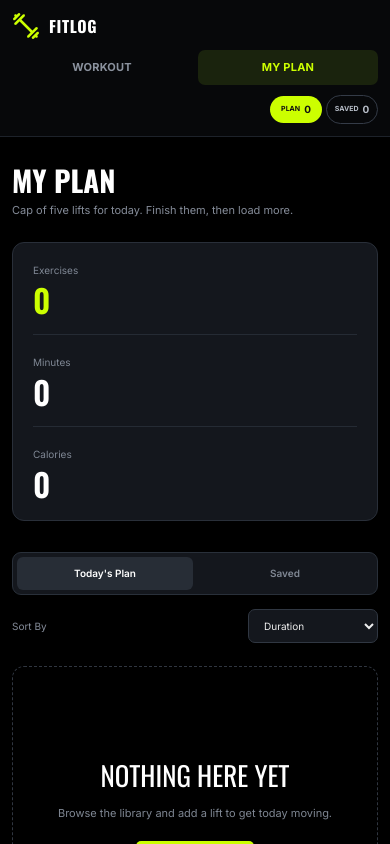
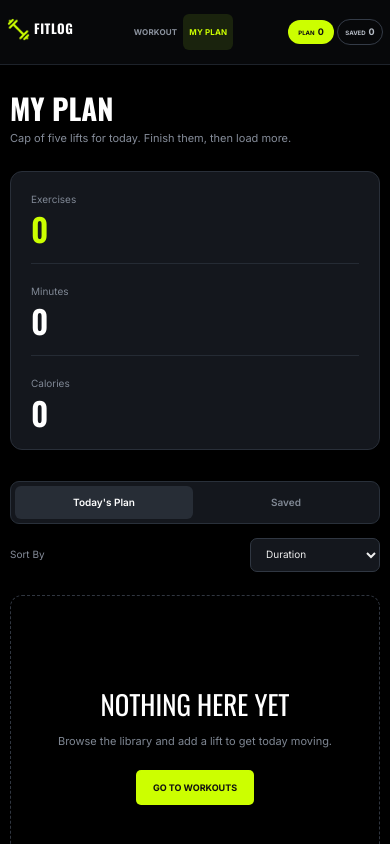
Before and after one commit to diptadevroy091-gif/ASSIGNMENT-06, a Next.js app: page /my-plan in a window 390 px wide. Shown: the top 844 px of the page. Built offline with nearby package versions, Linux system fonts and the light colour scheme.

Commit message:
Fix Responsive

```diff
--- a/app/globals.css
+++ b/app/globals.css
@@ -11,25 +11,23 @@
   --surface: #14171d;
   --surface-2: #181b22;
   --surface-3: #101318;
-
   --border: #2a303a;
   --border-soft: #222730;
-
   --text: #f5f5f5;
   --muted: #858c99;
   --muted-2: #69717e;
-
   --lime: #ccff00;
   --lime-dark: #b9eb00;
-
   --danger: #ff5c5c;
   --danger-dark: #e04444;
-
   --success: #7dff4f;
   --success-dark: #58d934;
-
   --radius: 10px;
 }
+
+/* =========================================================
+   RESET
+========================================================= */
 
 * {
   box-sizing: border-box;
@@ -39,8 +37,14 @@ html {
   scroll-behavior: smooth;
 }
 
+html,
 body {
   margin: 0;
+  padding: 0;
+  min-height: 100%;
+}
+
+body {
   background: var(--bg);
   color: var(--text);
   font-family: "Inter", sans-serif;
@@ -49,7 +53,8 @@ body {
 body,
 button,
 input,
-select {
+select,
+textarea {
   font-family: "Inter", sans-serif;
 }
 
@@ -73,7 +78,7 @@ img {
 }
 
 /* =========================================================
-   NAVBAR
+   NAVBAR - DESKTOP
 ========================================================= */
 
 .navbar {
@@ -82,7 +87,7 @@ img {
   z-index: 1000;
   width: 100%;
   height: 72px;
-  background: rgba(8, 9, 11, 0.96);
+  background: rgba(8, 9, 11, 0.97);
   border-bottom: 1px solid #1d222a;
   backdrop-filter: blur(12px);
 }
@@ -98,7 +103,7 @@ img {
 }
 
 /* =========================================================
-   NAVBAR LOGO
+   LOGO
 ========================================================= */
 
 .navbar-brand {
@@ -113,27 +118,11 @@ img {
   letter-spacing: 0.04em;
 }
 
-.navbar-logo-mark {
-  width: 25px;
-  height: 25px;
-
-  display: flex;
-  align-items: center;
-  justify-content: center;
-
-  border-radius: 5px;
-  background: var(--lime);
-  color: #111;
-
-  font-family: "Oswald", sans-serif;
-  font-size: 15px;
-  font-weight: 700;
-}
-
 .navbar-logo {
   width: 28px;
   height: 28px;
   object-fit: contain;
+  flex-shrink: 0;
 }
 
 .navbar-brand-text {
@@ -155,7 +144,13 @@ img {
 }
 
 .navbar-link {
+  display: inline-flex;
+  align-items: center;
+  justify-content: center;
+
+  min-height: 40px;
   padding: 9px 15px;
+
   border-radius: 7px;
 
   color: #8b929e;
@@ -186,6 +181,7 @@ img {
 
   display: flex;
   align-items: center;
+  justify-content: flex-end;
   gap: 10px;
 }
 
@@ -193,18 +189,21 @@ img {
 .saved-badge {
   min-width: 70px;
 
-  display: flex;
+  display: inline-flex;
   align-items: center;
   justify-content: center;
   gap: 7px;
 
   padding: 7px 10px;
+
   border-radius: 20px;
 
   font-size: 9px;
   font-weight: 700;
 
-  transition: transform 0.2s ease;
+  transition:
+    transform 0.2s ease,
+    background 0.2s ease;
 }
 
 .plan-badge:hover,
@@ -300,6 +299,7 @@ img {
   margin: 22px 0 26px;
 
   color: #858c98;
+
   font-size: 12px;
   line-height: 1.65;
 }
@@ -347,6 +347,7 @@ img {
   width: 100%;
   max-width: 330px;
   max-height: 330px;
+
   object-fit: contain;
 }
 
@@ -390,6 +391,7 @@ img {
   margin: 7px 0 0;
 
   color: #858c99;
+
   font-size: 11px;
 }
 
@@ -422,6 +424,7 @@ img {
   border-color: #4a5360;
   box-shadow: 0 14px 35px rgba(0, 0, 0, 0.35);
 }
+
 .card-image-wrapper {
   position: relative;
 
@@ -497,6 +500,7 @@ img {
   margin: 0;
 
   color: #777f8c;
+
   font-size: 9px;
 }
 
@@ -511,6 +515,7 @@ img {
   border-top: 1px solid #272d35;
 
   color: #858d99;
+
   font-size: 9px;
 }
 
@@ -518,10 +523,6 @@ img {
   display: inline-flex;
   align-items: center;
   gap: 4px;
-}
-
-.stats-row span:first-child {
-  color: #858d99;
 }
 
 /* =========================================================
@@ -564,7 +565,7 @@ img {
 }
 
 /* =========================================================
-   MY PLAN PAGE
+   MY PLAN
 ========================================================= */
 
 .plan-page {
@@ -594,6 +595,7 @@ img {
   margin: 8px 0 0;
 
   color: #858c99;
+
   font-size: 11px;
 }
 
@@ -633,6 +635,7 @@ img {
   margin-bottom: 6px;
 
   color: #7f8794;
+
   font-size: 10px;
 }
 
@@ -707,6 +710,7 @@ img {
   gap: 9px;
 
   color: #858c99;
+
   font-size: 10px;
 }
 
@@ -717,7 +721,6 @@ img {
 
   border: 1px solid #303742;
   border-radius: 7px;
-
   outline: none;
 
   background: #14171d;
@@ -762,7 +765,8 @@ img {
 
   transition:
     border-color 0.2s ease,
-    background 0.2s ease;
+    background 0.2s ease,
+    transform 0.2s ease;
 }
 
 .plan-card:hover {
@@ -806,6 +810,7 @@ img {
   margin: 0;
 
   color: #7c8490;
+
   font-size: 10px;
 }
 
@@ -817,6 +822,7 @@ img {
   margin-top: 11px;
 
   color: #8b929e;
+
   font-size: 9px;
 }
 
@@ -868,10 +874,6 @@ img {
   color: #ffffff;
 }
 
-/* =========================================================
-   MARK AS DONE BUTTON
-========================================================= */
-
 .plan-card-actions button.plan-action {
   border-color: var(--lime);
   background: var(--lime);
@@ -882,7 +884,6 @@ img {
   border-color: var(--lime-dark);
   background: var(--lime-dark);
   color: #111111;
-
   transform: translateY(-1px);
 }
 
@@ -898,7 +899,7 @@ img {
 }
 
 /* =========================================================
-   REMOVE BUTTON
+   REMOVE
 ========================================================= */
 
 .remove-action {
@@ -962,6 +963,7 @@ img {
   margin: 9px 0 20px;
 
   color: #7e8692;
+
   font-size: 11px;
 }
 
@@ -1015,6 +1017,7 @@ img {
   display: grid;
   grid-template-columns: 1fr 1fr;
   gap: 40px;
+
   align-items: start;
 }
 
@@ -1202,10 +1205,6 @@ img {
     color 0.2s ease;
 }
 
-/* =========================================================
-   ADD TO PLAN
-========================================================= */
-
 .primary-action {
   background: var(--lime);
   color: #111111;
@@ -1219,10 +1218,6 @@ img {
 .primary-action:disabled {
   opacity: 0.45;
 }
-
-/* =========================================================
-   ALREADY ADDED BUTTON
-========================================================= */
 
 .already-added-action {
   min-height: 40px;
@@ -1254,7 +1249,6 @@ img {
 .already-added-action:hover {
   border-color: #66851d;
   background: #1c2512;
-
   transform: translateY(-1px);
 }
 
@@ -1275,10 +1269,6 @@ img {
   font-weight: 900;
 }
 
-/* =========================================================
-   SECONDARY ACTION
-========================================================= */
-
 .secondary-action {
   border: 1px solid #3a424d;
 
@@ -1289,20 +1279,17 @@ img {
 .secondary-action:hover {
   border-color: #68717e;
   color: #ffffff;
-
   transform: translateY(-1px);
 }
 
 /* =========================================================
-   TOAST - DEFAULT POSITIVE / SUCCESS
+   TOAST
 ========================================================= */
 
 .toast {
   position: fixed;
-
   top: 88px;
   right: 24px;
-
   z-index: 99999;
 
   min-width: 245px;
@@ -1317,9 +1304,6 @@ img {
   border: 1px solid #477c2d;
   border-radius: 8px;
 
-  /*
-    GREEN SUCCESS TOAST
-  */
   background: #14220f;
   color: #ffffff;
 
@@ -1335,8 +1319,6 @@ img {
     toast-out 0.25s ease 2.75s forwards;
 }
 
-/* Green check icon */
-
 .toast::before {
   content: "✓";
 
@@ -1357,15 +1339,6 @@ img {
   font-size: 11px;
   font-weight: 900;
 }
-
-/* =========================================================
-   TOAST - SUCCESS VARIATIONS
-========================================================= */
-
-/*
-  If your React code uses any of these classes,
-  they will also become GREEN.
-*/
 
 .success-toast,
 .toast.success,
@@ -1383,10 +1356,6 @@ img {
   color: #101010;
 }
 
-/* =========================================================
-   TOAST ANIMATION
-========================================================= */
-
 @keyframes toast-in {
   from {
     opacity: 0;
@@ -1398,6 +1367,7 @@ img {
     transform: translateX(0) scale(1);
   }
 }
+
 @keyframes toast-out {
   from {
     opacity: 1;
@@ -1411,15 +1381,13 @@ img {
 }
 
 /* =========================================================
-   DUPLICATE / NEGATIVE TOAST
+   DUPLICATE / ERROR TOAST
 ========================================================= */
 
 .duplicate-toast {
   position: fixed;
-
   top: 88px;
   right: 24px;
-
   z-index: 99999;
 
   min-width: 245px;
@@ -1434,9 +1402,6 @@ img {
   border: 1px solid #713333;
   border-radius: 8px;
 
-  /*
-    RED NEGATIVE TOAST
-  */
   background: #211313;
   color: #ffffff;
 
@@ -1494,10 +1459,6 @@ img {
     transform: translateX(25px);
   }
 }
-
-/* =========================================================
-   OTHER NEGATIVE TOAST CLASS SUPPORT
-========================================================= */
 
 .error-toast,
 .toast.error,
@@ -1557,6 +1518,7 @@ img {
 .footer-brand img {
   width: 22px;
   height: 22px;
+
   object-fit: contain;
 }
 
@@ -1566,12 +1528,16 @@ img {
 }
 
 /* =========================================================
-   RESPONSIVE — TABLET
+   TABLET
 ========================================================= */
 
 @media (max-width: 900px) {
   .navbar-inner {
-    width: min(100% - 30px, 1180px);
+    width: calc(100% - 30px);
+  }
+
+  .navbar-link {
+    padding: 9px 12px;
   }
 
   .hero {
@@ -1614,63 +1580,117 @@ img {
 }
 
 /* =========================================================
-   RESPONSIVE — MOBILE
+   MOBILE NAVBAR
 ========================================================= */
 
 @media (max-width: 650px) {
   .navbar {
     height: auto;
-    min-height: 72px;
+    min-height: 64px;
   }
 
   .navbar-inner {
-    width: calc(100% - 24px);
-    min-height: 72px;
-
-    grid-template-columns: 1fr auto;
-
-    padding: 12px 0;
-    row-gap: 10px;
-  }
+    width: calc(100% - 20px);
+    min-height: 64px;
+
+    display: grid;
+    grid-template-columns: auto 1fr auto;
+
+    align-items: center;
+
+    padding: 8px 0;
+
+    gap: 8px;
+  }
+
+  /*
+    Current Navbar.jsx:
+    logo is on left,
+    navigation is beside it,
+    badges on right.
+
+    On mobile we keep everything compact
+    so it does not wrap into 3 separate rows.
+  */
 
   .navbar-brand {
-    font-size: 16px;
+    justify-self: start;
+    gap: 6px;
+
+    font-size: 15px;
+  }
+
+  .navbar-logo {
+    width: 25px;
+    height: 25px;
+  }
+
+  .navbar-brand-text {
+    font-size: 15px;
+  }
+
+  .navbar-links {
+    justify-self: center;
+
+    display: flex;
+
+    width: auto;
+
+    gap: 2px;
+  }
+
+  .navbar-link {
+    min-height: 36px;
+
+    padding: 8px 9px;
+
+    border-radius: 6px;
+
+    font-size: 9px;
   }
 
   .navbar-actions {
-    gap: 5px;
+    justify-self: end;
+
+    gap: 4px;
   }
 
   .plan-badge,
   .saved-badge {
-    min-width: 59px;
-    padding: 6px 8px;
-  }
-
-  .navbar-links {
-    grid-column: 1 / -1;
-
-    width: 100%;
-
-    justify-content: center;
-  }
-
-  .navbar-link {
-    flex: 1;
-    text-align: center;
-  }
+    min-width: 52px;
+
+    gap: 4px;
+
+    padding: 6px 6px;
+
+    border-radius: 18px;
+  }
+
+  .plan-badge span,
+  .saved-badge span {
+    font-size: 7px;
+  }
+
+  .plan-badge strong,
+  .saved-badge strong {
+    font-size: 9px;
+  }
+
+  /* HOME */
 
   .home {
-    width: calc(100% - 24px);
+    width: calc(100% - 20px);
     padding-top: 20px;
   }
+
+  /* HERO */
 
   .hero {
     grid-template-columns: 1fr;
 
-    padding: 30px 24px;
-
     min-height: auto;
+
+    padding: 30px 22px;
   }
 
   .hero-title {
@@ -1683,6 +1703,7 @@ img {
 
   .hero-visual {
     min-height: 230px;
+
     margin-top: 12px;
   }
 
@@ -1690,6 +1711,8 @@ img {
     max-height: 230px;
   }
 
+  /* LIBRARY */
+
   .library {
     margin-top: 40px;
   }
@@ -1698,9 +1721,11 @@ img {
     grid-template-columns: 1fr;
   }
 
+  /* PLAN */
+
   .plan-page,
   .detail-page {
-    width: calc(100% - 24px);
+    width: calc(100% - 20px);
     padding-top: 28px;
   }
 
@@ -1734,14 +1759,14 @@ img {
 
   .plan-toolbar {
     align-items: flex-start;
+    flex-direction: column;
 
     gap: 14px;
-
-    flex-direction: column;
   }
 
   .sort-box {
     width: 100%;
+
     justify-content: space-between;
   }
 
@@ -1752,6 +1777,7 @@ img {
 
   .plan-card {
     grid-template-columns: 1fr;
+
     padding: 12px;
   }
 
@@ -1762,6 +1788,7 @@ img {
 
   .plan-card-actions {
     display: grid;
+
     grid-template-columns: 1fr 1fr auto;
 
     width: 100%;
@@ -1770,6 +1797,8 @@ img {
   .plan-action {
     width: 100%;
   }
+
+  /* DETAIL */
 
   .detail-title {
     font-size: 40px;
@@ -1785,23 +1814,31 @@ img {
     width: 100%;
   }
 
+  /* TOAST */
+
   .toast,
   .duplicate-toast {
-    top: 84px;
-    right: 14px;
-    left: auto;
-    min-width: 220px;
-    max-width: calc(100vw - 28px);
-  }
+    top: 76px;
+    right: 10px;
+    left: 10px;
+
+    min-width: 0;
+    max-width: none;
+
+    width: auto;
+  }
+
+  /* FOOTER */
 
   .footer-inner {
-    width: calc(100% - 24px);
+    width: calc(100% - 20px);
 
     min-height: auto;
 
     padding: 20px 0;
 
     flex-direction: column;
+
     justify-content: center;
 
     gap: 10px;
@@ -1815,35 +1852,62 @@ img {
 ========================================================= */
 
 @media (max-width: 420px) {
+  .navbar-inner {
+    width: calc(100% - 14px);
+    gap: 4px;
+  }
+
+  .navbar-brand {
+    gap: 4px;
+  }
+
+  .navbar-brand-text {
+    font-size: 13px;
+  }
+
+  .navbar-logo {
+    width: 23px;
+    height: 23px;
+  }
+
+  .navbar-links {
+    gap: 0;
+  }
+
+  .navbar-link {
+    padding: 8px 6px;
+    font-size: 8px;
+  }
+
+  .navbar-actions {
+    gap: 3px;
+  }
+
+  .plan-badge,
+  .saved-badge {
+    min-width: 46px;
+
+    gap: 3px;
+
+    padding: 5px 4px;
+  }
+
+  .plan-badge span,
+  .saved-badge span {
+    font-size: 6px;
+  }
+
+  .plan-badge strong,
+  .saved-badge strong {
+    font-size: 9px;
+  }
+
   .hero-title {
     font-size: 37px;
   }
 
   .section-title {
     font-size: 26px;
-  }
-
-  .navbar-actions {
-    gap: 4px;
-  }
-
-  .plan-badge,
-  .saved-badge {
-    min-width: 52px;
-
-    gap: 4px;
-
-    padding: 6px;
-  }
-
-  .plan-badge span,
-  .saved-badge span {
-    font-size: 7px;
-  }
-
-  .plan-badge strong,
-  .saved-badge strong {
-    font-size: 10px;
   }
 
   .plan-tabs {
--- a/app/layout.js
+++ b/app/layout.js
@@ -11,7 +11,7 @@ export const metadata = {
 
 export default function RootLayout({ children }) {
   return (
-    <html lang="en">
+    <html lang="en" data-scroll-behavior="smooth">
       <body>
         <PlanProvider>
           <Navbar />
--- a/components/Navbar.jsx
+++ b/components/Navbar.jsx
@@ -2,11 +2,13 @@
 
 import Link from "next/link";
 import { usePathname } from "next/navigation";
+import { useState } from "react";
 import { usePlan } from "../context/PlanProvider";
 
 export default function Navbar() {
   const pathname = usePathname();
   const { plan, saved } = usePlan();
+  const [menuOpen, setMenuOpen] = useState(false);
 
   const workoutActive = pathname === "/" || pathname.startsWith("/workout");
 
@@ -15,7 +17,22 @@ export default function Navbar() {
   return (
     <header className="navbar">
       <div className="navbar-inner">
-        {/* BRAND */}
+        {/* LEFT SIDE */}
+        <div className="navbar-left">
+          {/* MOBILE MENU BUTTON */}
+          <button
+            type="button"
+            className="menu-button"
+            onClick={() => setMenuOpen(!menuOpen)}
+            aria-label="Open navigation menu"
+            aria-expanded={menuOpen}
+          >
+            <span></span>
+            <span></span>
+            <span></span>
+          </button>
+
+          {/* LOGO */}
           <Link href="/" className="navbar-brand">
             <img
               src="/images/logo.png"
@@ -25,12 +42,14 @@ export default function Navbar() {
 
             <span className="navbar-brand-text">FITLOG</span>
           </Link>
+        </div>
 
-        {/* NAVIGATION */}
-        <nav className="navbar-links">
+        {/* CENTER NAVIGATION */}
+        <nav className={`navbar-links ${menuOpen ? "mobile-open" : ""}`}>
           <Link
             href="/"
             className={workoutActive ? "navbar-link active" : "navbar-link"}
+            onClick={() => setMenuOpen(false)}
           >
             WORKOUT
           </Link>
@@ -38,12 +57,13 @@ export default function Navbar() {
           <Link
             href="/my-plan"
             className={planActive ? "navbar-link active" : "navbar-link"}
+            onClick={() => setMenuOpen(false)}
           >
             MY PLAN
           </Link>
         </nav>
 
-        {/* STATUS BADGES */}
+        {/* RIGHT SIDE */}
         <div className="navbar-actions">
           <Link
             href="/my-plan"
@@ -64,6 +84,31 @@ export default function Navbar() {
           </Link>
         </div>
       </div>
+
+      {/* MOBILE DROPDOWN */}
+      {menuOpen && (
+        <div className="mobile-menu">
+          <Link
+            href="/"
+            className={
+              workoutActive ? "mobile-menu-link active" : "mobile-menu-link"
+            }
+            onClick={() => setMenuOpen(false)}
+          >
+            WORKOUT
+          </Link>
+
+          <Link
+            href="/my-plan"
+            className={
+              planActive ? "mobile-menu-link active" : "mobile-menu-link"
+            }
+            onClick={() => setMenuOpen(false)}
+          >
+            MY PLAN
+          </Link>
+        </div>
+      )}
     </header>
   );
 }
```
Lines whose indentation alone changed are shown as unchanged.
